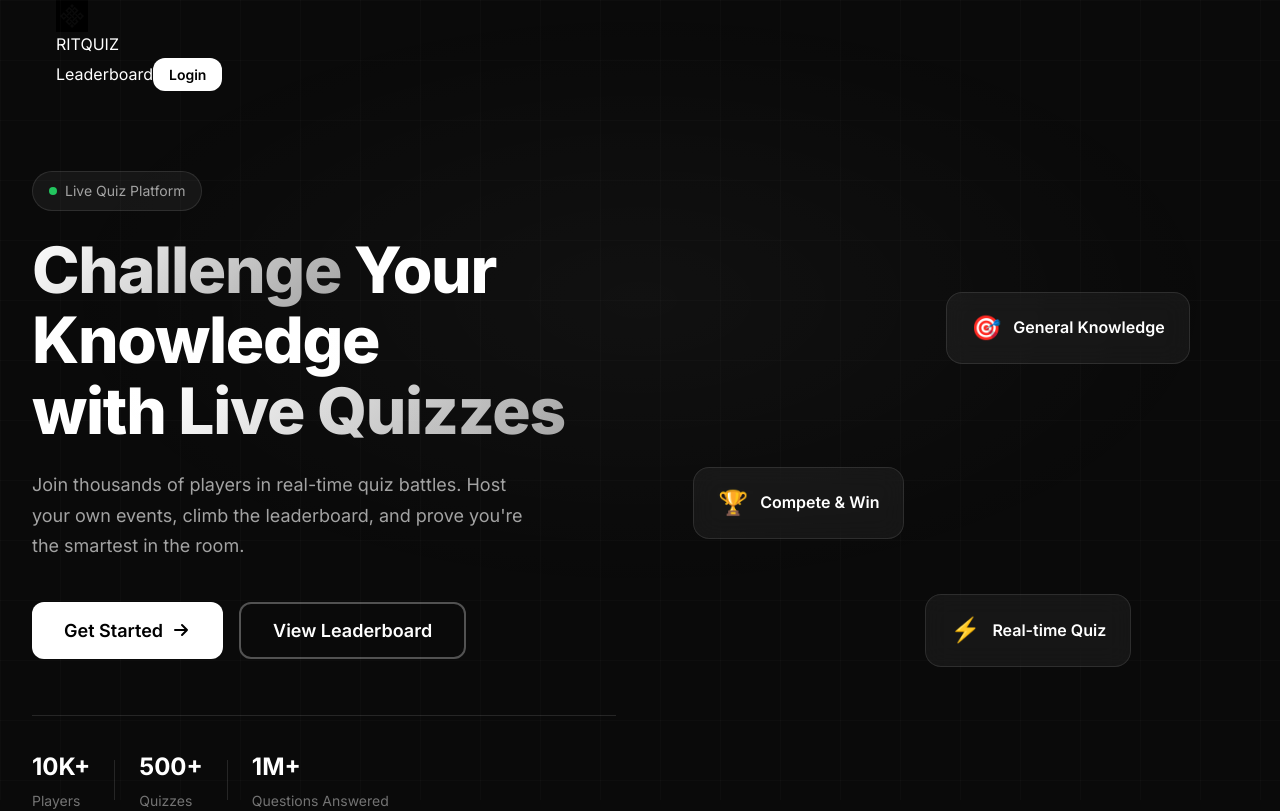
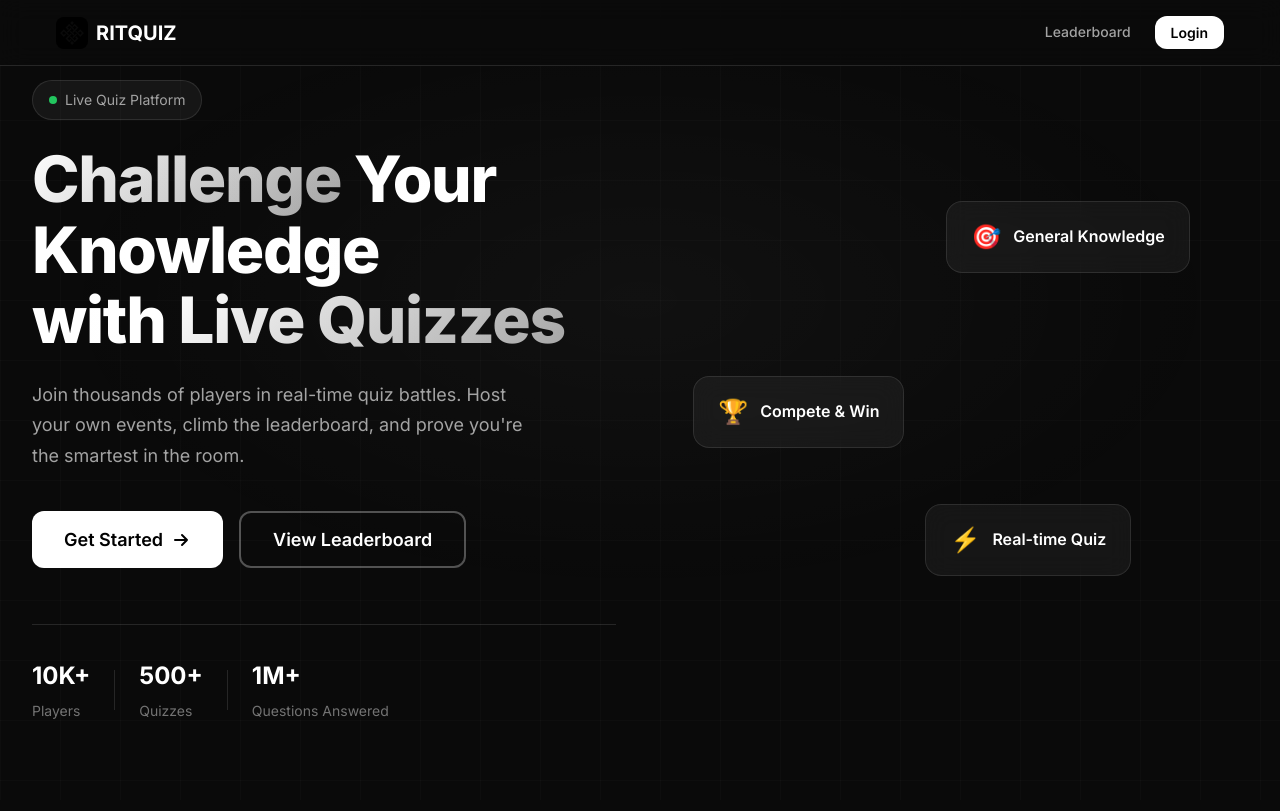
Before and after one commit to Krusherk/ritquiz, a React (Vite) app: page / in a window 1280 px wide. Shown: the top 811 px of the page. Built offline with nearby package versions, Linux system fonts and the light colour scheme; no server answers.

Commit message:
Update Landing.module.css

```diff
--- a/src/pages/Landing/Landing.module.css
+++ b/src/pages/Landing/Landing.module.css
@@ -2,6 +2,98 @@
     position: relative;
     min-height: 100vh;
     overflow: hidden;
+}
+
+/* Navbar */
+.navbar {
+    position: fixed;
+    top: 0;
+    left: 0;
+    right: 0;
+    z-index: 100;
+    padding: var(--spacing-4) 0;
+    background: rgba(10, 10, 10, 0.8);
+    backdrop-filter: blur(12px);
+    border-bottom: 1px solid var(--color-border-subtle);
+}
+
+.navContainer {
+    display: flex;
+    align-items: center;
+    justify-content: space-between;
+}
+
+.logo {
+    display: flex;
+    align-items: center;
+    gap: var(--spacing-2);
+    text-decoration: none;
+}
+
+.logo img {
+    border-radius: var(--radius-md);
+}
+
+.logoText {
+    font-size: var(--font-size-xl);
+    font-weight: 700;
+    color: var(--color-white);
+}
+
+.navLinks {
+    display: flex;
+    align-items: center;
+    gap: var(--spacing-6);
+}
+
+.navLink {
+    font-size: var(--font-size-sm);
+    font-weight: 500;
+    color: var(--color-text-secondary);
+    text-decoration: none;
+    transition: color var(--transition-fast);
+}
+
+.navLink:hover {
+    color: var(--color-white);
+}
+
+.userMenu {
+    display: flex;
+    align-items: center;
+    gap: var(--spacing-4);
+}
+
+.profileLink {
+    display: flex;
+    align-items: center;
+    gap: var(--spacing-2);
+    padding: var(--spacing-2) var(--spacing-3);
+    background: rgba(255, 255, 255, 0.05);
+    border-radius: var(--radius-full);
+    font-size: var(--font-size-sm);
+    font-weight: 500;
+    color: var(--color-white);
+    text-decoration: none;
+    transition: all var(--transition-fast);
+}
+
+.profileLink:hover {
+    background: rgba(255, 255, 255, 0.1);
+}
+
+.logoutBtn {
+    font-size: var(--font-size-sm);
+    font-weight: 500;
+    color: var(--color-text-muted);
+    background: transparent;
+    border: none;
+    cursor: pointer;
+    transition: color var(--transition-fast);
+}
+
+.logoutBtn:hover {
+    color: var(--color-error);
 }
 
 /* Background */
```
